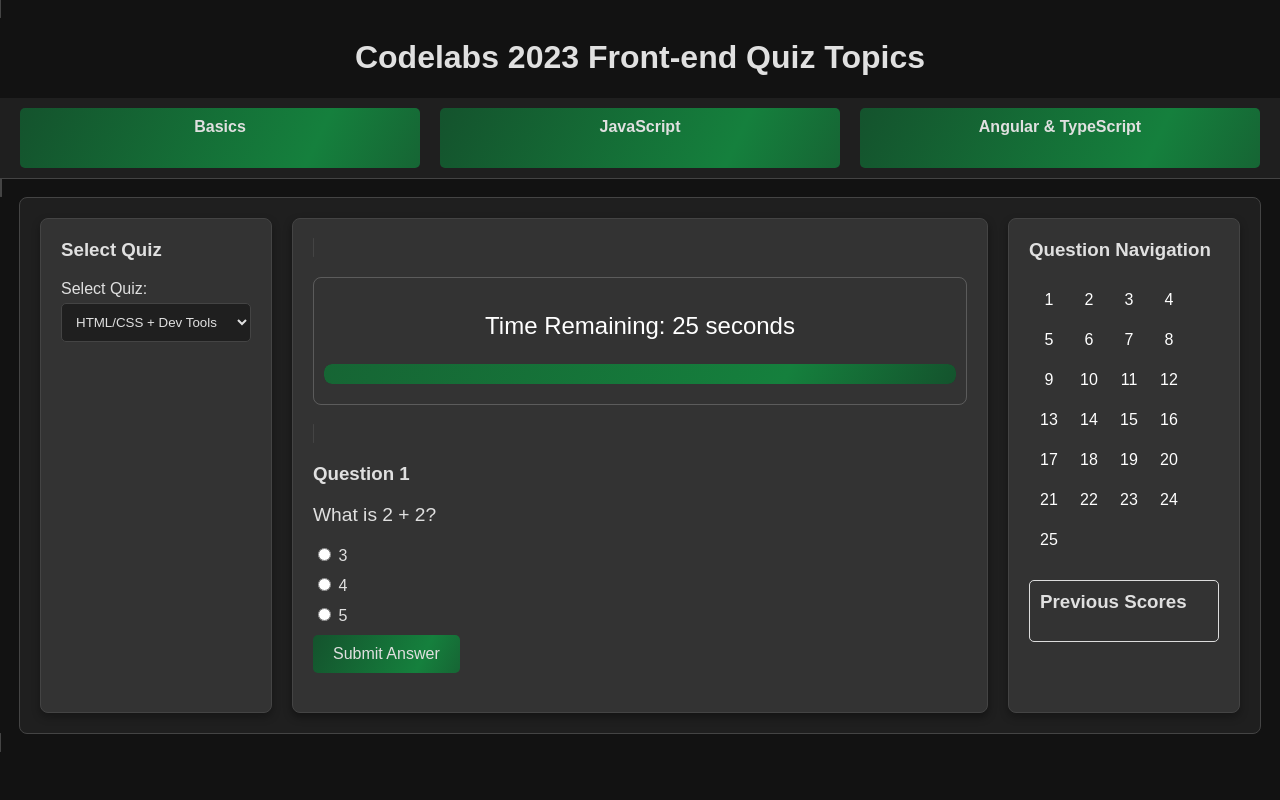
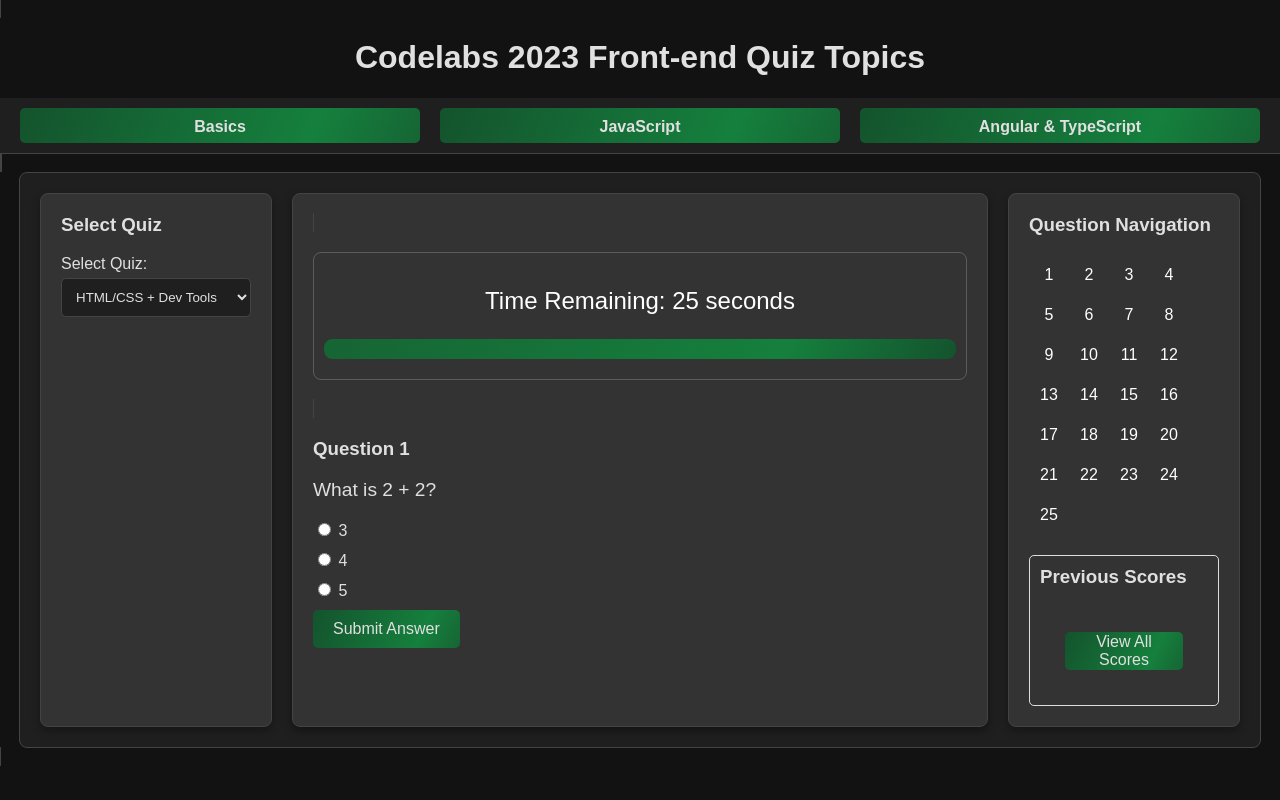
Before and after one commit to Norbok7/cf-practice-l1, an Angular app in the folder lesson1/: page /cf-practice-l1/ in a window 1280 px wide. Built offline with nearby package versions, Linux system fonts and the light colour scheme.

Commit message:
testing things, and reverting changes and removing old components that arent needed.

```diff
--- a/lesson1/src/app/lesson-bar/lesson-bar.component.css
+++ b/lesson1/src/app/lesson-bar/lesson-bar.component.css
@@ -6,7 +6,6 @@
   padding: 10px;
   border-bottom: 1px solid var(--border-color); /* Example: #444 */
 }
-
 .topic-container {
   display: flex;
   flex-direction: column;
@@ -15,7 +14,7 @@
 }
 
 .topic-title {
-  height: 40px;
+  height: 15px;
   cursor: pointer;
   padding: 10px;
   background: linear-gradient(115deg, #14532d, #15803d 73%, #166534); /* Gradient background */
--- a/lesson1/src/app/lesson-quiz/lesson-quiz.component.css
+++ b/lesson1/src/app/lesson-quiz/lesson-quiz.component.css
@@ -170,8 +170,26 @@ li {
 .previous-scores ul {
   list-style-type: none;
   padding: 0;
+  font-size: 12px;
 }
 
 .previous-scores li {
-  margin-bottom: 10px;
+  margin-bottom: 5px;
 }
+
+.previous-scores-button {
+  margin: 15%;
+  background: linear-gradient(115deg, #14532d, #15803d 73%, #166534);
+  border: none;
+  border-radius: 5px;
+  font-size: 1em;
+  cursor: pointer;
+  color: var(--text-color);
+  transition: background 0.3s, transform 0.3s, box-shadow 0.3s;
+}
+
+.previous-scores-button:hover {
+  background: linear-gradient(115deg, #336237, #64ad7e 73%, #14532d);
+  transform: scale(1.05);
+  box-shadow: 0 4px 8px rgba(0, 0, 0, 0.3);
+}
--- a/lesson1/src/app/lesson-quiz/lesson-quiz.component.html
+++ b/lesson1/src/app/lesson-quiz/lesson-quiz.component.html
@@ -114,6 +114,7 @@
       <strong style="color: rgb(65, 154, 47);">Date:</strong> {{ score.date | date: 'short' }}
     </li>
   </ul>
+  <button class="previous-scores-button">View All Scores</button>
 </div>
 
   </div>
```
Also changed, not shown: lesson1/src/app/shared/quizresult.service.ts (renamed from lesson1/src/app/quizresult.service.ts, +8 -0 lines), lesson1/src/app/slide-in.directive.ts (deleted, +0 -32 lines), 2 other files (tests, documents, lock files or other folders).
